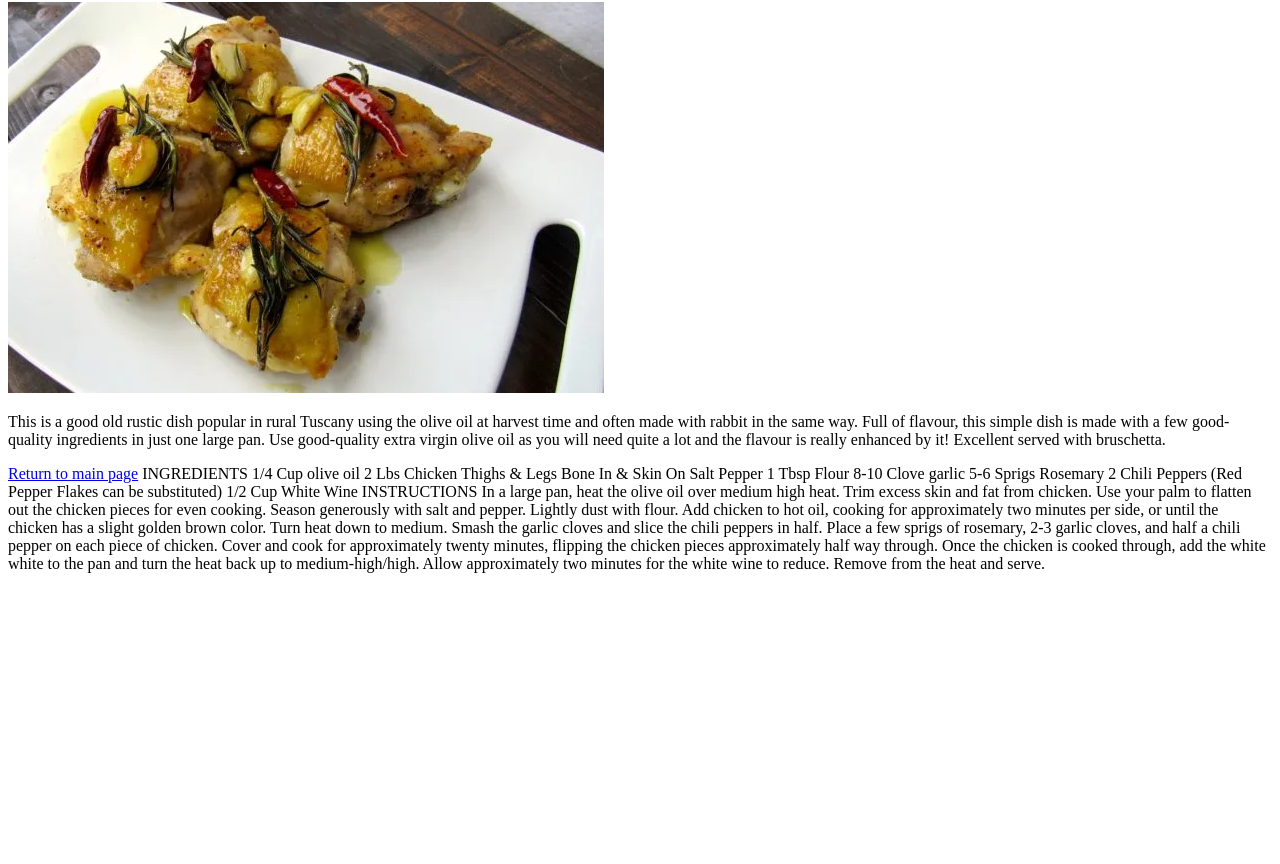
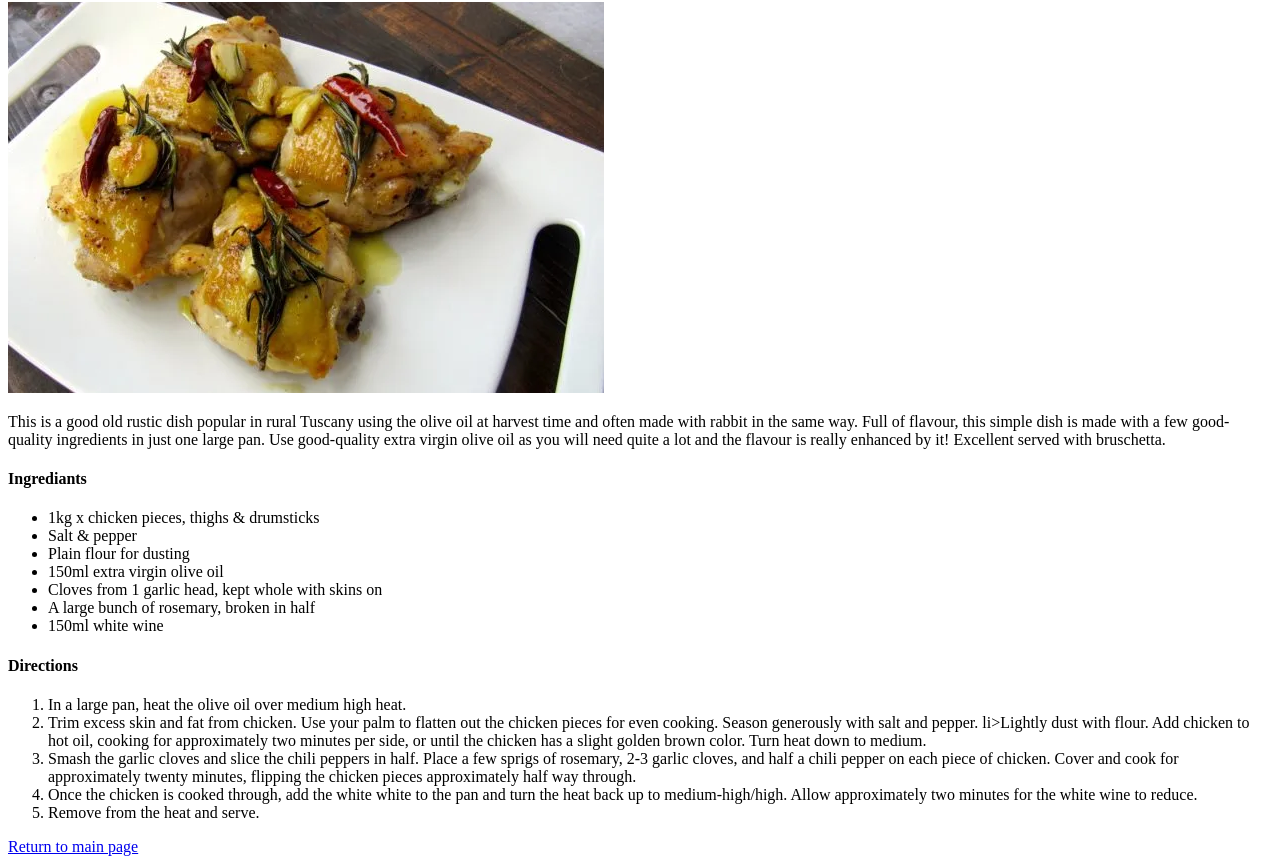
Before and after one commit to skippyy13/odin-recipes, a plain HTML site: page recipes/Rosemary-Chicken.html in a window 1280 px wide. Shown: the part 78-942 px from the top of the page. Before the commit the page ends 800 px from the top, so only its background shows below. Drawn offline with Linux system fonts and the light colour scheme.

Commit message:
Finished all three recipes

```diff
--- a/recipes/Rosemary-Chicken.html
+++ b/recipes/Rosemary-Chicken.html
@@ -11,27 +11,28 @@
         <p>This is a good old rustic dish popular in rural Tuscany using the olive oil at harvest time and often made with rabbit in the same way.
             Full of flavour, this simple dish is made with a few good-quality ingredients in just one large pan.
             Use good-quality extra virgin olive oil as you will need quite a lot and the flavour is really enhanced by it! Excellent served with bruschetta.</p>
+        <h4>Ingrediants</h4>
+        <ul>
+            <li>1kg x chicken pieces, thighs & drumsticks</li>
+            <li>Salt & pepper</li>
+            <li>Plain flour for dusting</li>
+            <li>150ml extra virgin olive oil</li>
+            <li>Cloves from 1 garlic head, kept whole with skins on</li>
+            <li>A large bunch of rosemary, broken in half</li>
+            <li>150ml white wine</li>
+        </ul>
+        <h4>Directions</h4>
+        <ol>
+            <li>In a large pan, heat the olive oil over medium high heat.</li>
+            <li>Trim excess skin and fat from chicken. Use your palm to flatten out the chicken pieces for even cooking. Season generously with salt and pepper.
+                li>Lightly dust with flour. Add chicken to hot oil, cooking for approximately two minutes per side, or until the chicken has a slight golden brown color.
+                Turn heat down to medium.</li>
+            <li>Smash the garlic cloves and slice the chili peppers in half. Place a few sprigs of rosemary, 2-3 garlic cloves, and half a chili pepper on each piece of chicken.
+                Cover and cook for approximately twenty minutes, flipping the chicken pieces approximately half way through.</li>
+            <li>Once the chicken is cooked through, add the white white to the pan and turn the heat back up to medium-high/high.
+                Allow approximately two minutes for the white wine to reduce.</li>
+            <li>Remove from the heat and serve.</li>
+        </ol>
         <a href="../index.html">Return to main page</a>
-
-
-        INGREDIENTS
-        1/4 Cup olive oil
-        2 Lbs Chicken Thighs & Legs Bone In & Skin On
-        Salt
-        Pepper
-        1 Tbsp Flour
-        8-10 Clove garlic
-        5-6 Sprigs Rosemary
-        2 Chili Peppers (Red Pepper Flakes can be substituted)
-        1/2 Cup White Wine
-
-        INSTRUCTIONS
-        In a large pan, heat the olive oil over medium high heat.
-        Trim excess skin and fat from chicken. Use your palm to flatten out the chicken pieces for even cooking. Season generously with salt and pepper. Lightly dust with flour.
-        Add chicken to hot oil, cooking for approximately two minutes per side, or until the chicken has a slight golden brown color. Turn heat down to medium.
-        Smash the garlic cloves and slice the chili peppers in half. Place a few sprigs of rosemary, 2-3 garlic cloves, and half a chili pepper on each piece of chicken. Cover and cook for approximately twenty minutes, flipping the chicken pieces approximately half way through.
-        Once the chicken is cooked through, add the white white to the pan and turn the heat back up to medium-high/high. Allow approximately two minutes for the white wine to reduce.
-        Remove from the heat and serve.
-
     </body>
 </html>
```
Also changed, not shown: recipes/Beef-Beer-Chili.html (+1 -4 lines), recipes/Chicken-Sausage-Pepper-Potatoes.html (+31 -1 lines), 1 other file.
